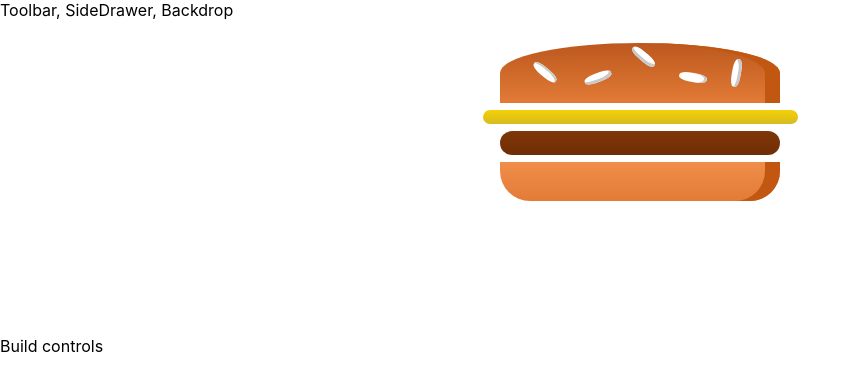
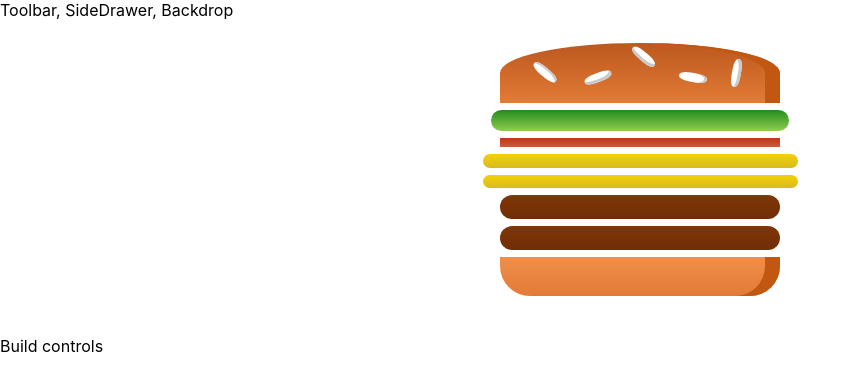
Before and after one commit to AndreasBrochs/burger-builder, a React (Create React App) app: page / in a window 1280 px wide. Shown: the top 390 px of the page, without its empty margins (0-860 px from the left). Built offline with nearby package versions, Linux system fonts and the light colour scheme.

Commit message:
first step to a dynamic burger builder

```diff
--- a/src/components/Burger/Burger.js
+++ b/src/components/Burger/Burger.js
@@ -3,11 +3,16 @@
 import BurgerIngredient from './BurgerIngredient/BurgerIngredient';
 
 const burger = (props) => {
+    const transformedIngredients = Object.keys(props.ingredients)
+    .map(igKey => {
+        return[...Array(props.ingredients[igKey])].map((_, i) => {
+            return <BurgerIngredient key={igKey +i} type={igKey} />
+        })
+    });
     return (
       <div className={classes.Burger}>
           <BurgerIngredient type="bread-top"/>
-          <BurgerIngredient type="cheese"/>
-          <BurgerIngredient type="meat"/>
+            {transformedIngredients}
           <BurgerIngredient type="bread-bottom"/>
       </div>
     );
--- a/src/containers/BurgerBuilder/BurgerBuilder.js
+++ b/src/containers/BurgerBuilder/BurgerBuilder.js
@@ -3,10 +3,20 @@
 import Burger from '../../components/Burger/Burger';
 
 class BurgerBuilder extends Component {
+    state = {
+        ingredients: {
+            salad: 1,
+            bacon: 1,
+            cheese: 2,
+            meat: 2
+        }
+    }
+
+
     render () {
         return (
             <Aux>
-                <Burger/>
+                <Burger ingredients={this.state.ingredients}/>
                 <div>Build controls</div>
             </Aux>
         );
```
